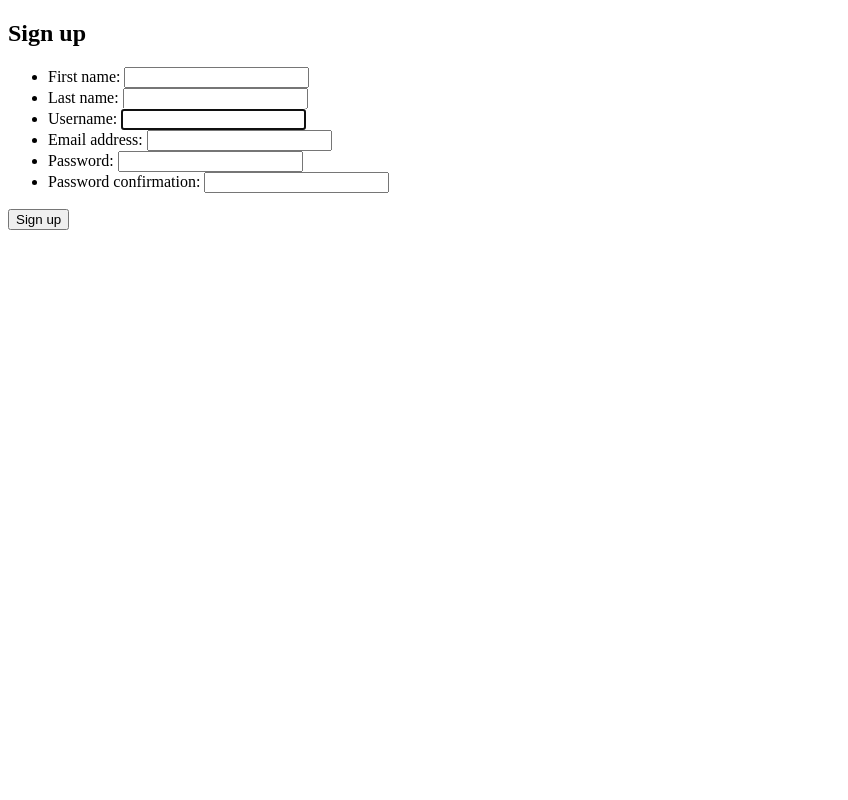
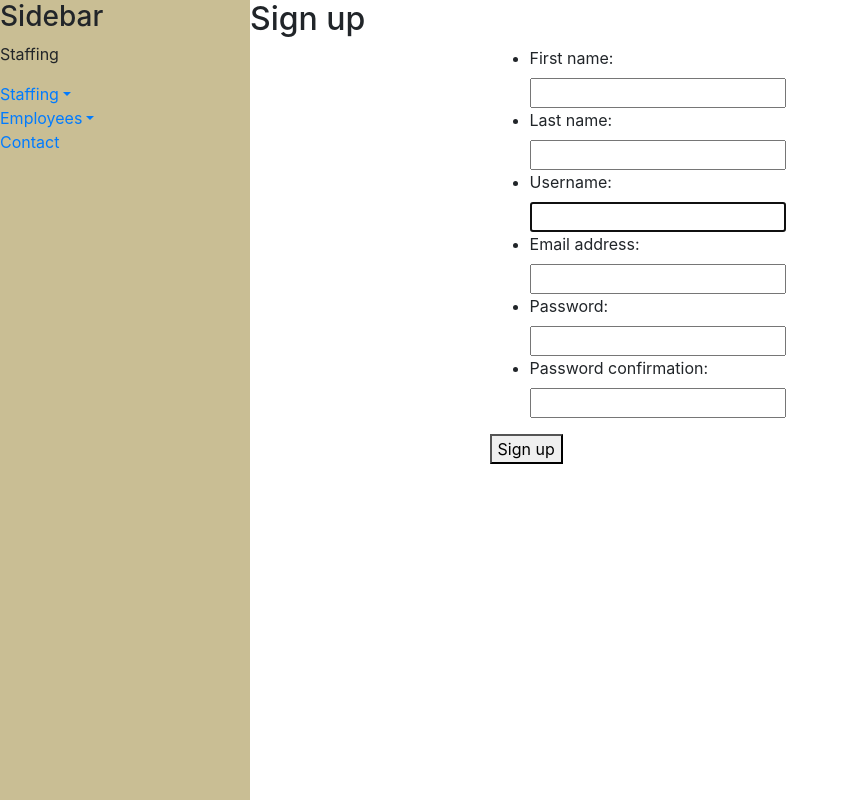
Before and after one commit to ldavidson45/staffing, a Django app: page /signup/ in a window 1280 px wide. Shown: the whole page, without its empty margins (0-848 px from the left). Run offline with Django 3.2, Linux system fonts and the light colour scheme; some libraries are stand-ins or nearby versions.

Commit message:
styling side bar and sign up page not complete

```diff
--- /dev/null
+++ b/staffing/static/css/base.css
@@ -0,0 +1,20 @@
+.wrapper {
+  display: -webkit-box;
+  display: -ms-flexbox;
+  display: flex;
+  -webkit-box-align: stretch;
+      -ms-flex-align: stretch;
+          align-items: stretch;
+}
+
+#sidebar {
+  min-width: 250px;
+  min-height: 100vh;
+  background-color: #c9be94;
+  max-width: 250px;
+}
+
+#sidebar.active {
+  margin-left: -250px;
+}
+/*# sourceMappingURL=base.css.map */
--- /dev/null
+++ b/staffing/static/css/base.scss
@@ -0,0 +1,15 @@
+.wrapper {
+	display: flex;
+	align-items: stretch;
+}
+
+#sidebar {
+	min-width: 250px;
+	min-height: 100vh;
+	background-color: #c9be94;
+	max-width: 250px;
+}
+
+#sidebar.active {
+	margin-left: -250px;
+}
--- /dev/null
+++ b/staffing/static/css/login.css
@@ -0,0 +1 @@
+/* No CSS *//*# sourceMappingURL=login.css.map */
--- /dev/null
+++ b/staffing/static/css/signup.css
@@ -0,0 +1,5 @@
+form {
+  margin-left: 50%;
+  display: block;
+}
+/*# sourceMappingURL=signup.css.map */
--- /dev/null
+++ b/staffing/static/css/signup.scss
@@ -0,0 +1,4 @@
+form {
+	margin-left: 50%;
+	display: block;
+}
--- a/staffing/templates/base.html
+++ b/staffing/templates/base.html
@@ -1,12 +1,88 @@
-<!DOCTYPE html>
-<html lang="en">
-  <head>
-    <meta charset="UTF-8" />
-    <meta name="viewport" content="width=device-width, initial-scale=1.0" />
-    <meta http-equiv="X-UA-Compatible" content="ie=edge" />
-    <title>Document</title>
-  </head>
-  <body>
-    {% block content %} {% endblock %}
-  </body>
+<html>
+
+<head>
+    <meta charset="utf-8">
+    <meta name="viewport" content="width=device-width, initial-scale=1.0">
+    <meta http-equiv="X-UA-Compatible" content="IE=edge">
+
+    <title>title</title>
+
+    <!-- Bootstrap CSS CDN -->
+    <link rel="stylesheet" href="https://stackpath.bootstrapcdn.com/bootstrap/4.1.0/css/bootstrap.min.css" integrity="sha384-9gVQ4dYFwwWSjIDZnLEWnxCjeSWFphJiwGPXr1jddIhOegiu1FwO5qRGvFXOdJZ4" crossorigin="anonymous">
+    <!-- Our Custom CSS -->
+
+    <link href="/static/css/base.css" rel="stylesheet"/>
+    <link href="/static/css/signup.css" rel="stylesheet"/>
+
+
+    <!-- Font Awesome JS -->
+    <script defer src="https://use.fontawesome.com/releases/v5.0.13/js/solid.js" integrity="sha384-tzzSw1/Vo+0N5UhStP3bvwWPq+uvzCMfrN1fEFe+xBmv1C/AtVX5K0uZtmcHitFZ" crossorigin="anonymous"></script>
+    <script defer src="https://use.fontawesome.com/releases/v5.0.13/js/fontawesome.js" integrity="sha384-6OIrr52G08NpOFSZdxxz1xdNSndlD4vdcf/q2myIUVO0VsqaGHJsB0RaBE01VTOY" crossorigin="anonymous"></script>
+
+</head>
+
+<body>
+
+
+<div class="wrapper">
+
+    <!-- Sidebar -->
+    <nav id="sidebar">
+       <div class="sidebar-header">
+            <h3>Sidebar</h3>
+        </div>
+
+        <ul class="list-unstyled components">
+            <p>Staffing</p>
+            <li class="active">
+                <a href="#homeSubmenu" data-toggle="collapse" aria-expanded="false" class="dropdown-toggle">Staffing</a>
+                <ul class="collapse list-unstyled" id="homeSubmenu">
+                    <li>
+                        <a href="#">Home 1</a>
+                    </li>
+                    <li>
+                        <a href="#">Home 2</a>
+                    </li>
+                    <li>
+                        <a href="#">Home 3</a>
+                    </li>
+                </ul>
+            </li>
+            <li>
+                <a href="#pageSubmenu" data-toggle="collapse" aria-expanded="false" class="dropdown-toggle">Employees</a>
+                <ul class="collapse list-unstyled" id="pageSubmenu">
+                    <li>
+                        <a href="#">Current Employees</a>
+                    </li>
+                    <li>
+                        <a href="#">Former Employees</a>
+                    </li>
+                    <li>
+                        <a href="#">Add a New Employee</a>
+                    </li>
+                </ul>
+            </li>
+            <li>
+                <a href="#">Contact</a>
+            </li>
+        </ul>
+    </nav>
+
+    <!-- Page Content -->
+
+    <div id="content">
+       {% block content %} {% endblock %}
+
+</div>
+
+
+
+    <!-- jQuery CDN - Slim version (=without AJAX) -->
+    <script src="https://code.jquery.com/jquery-3.3.1.slim.min.js" integrity="sha384-q8i/X+965DzO0rT7abK41JStQIAqVgRVzpbzo5smXKp4YfRvH+8abtTE1Pi6jizo" crossorigin="anonymous"></script>
+    <!-- Popper.JS -->
+    <script src="https://cdnjs.cloudflare.com/ajax/libs/popper.js/1.14.0/umd/popper.min.js" integrity="sha384-cs/chFZiN24E4KMATLdqdvsezGxaGsi4hLGOzlXwp5UZB1LY//20VyM2taTB4QvJ" crossorigin="anonymous"></script>
+    <!-- Bootstrap JS -->
+    <script src="https://stackpath.bootstrapcdn.com/bootstrap/4.1.0/js/bootstrap.min.js" integrity="sha384-uefMccjFJAIv6A+rW+L4AHf99KvxDjWSu1z9VI8SKNVmz4sk7buKt/6v9KI65qnm" crossorigin="anonymous"></script>
+
+</body>
 </html>
--- a/staffing/templates/signup.html
+++ b/staffing/templates/signup.html
@@ -1,6 +1,6 @@
 {% extends 'base.html' %} {% block content %}
 <h2>Sign up</h2>
-<form method="post">
+<form method="post" >
   {% csrf_token %}
 
   <ul>
@@ -8,7 +8,6 @@
     <li>{{ field.label_tag }} {{ field }}</li>
     {% endfor %}
   </ul>
-
   <button type="submit">Sign up</button>
 </form>
 {% endblock %}
```
Also changed, not shown: staffing/static/css/login.scss (added), 4 other files.
